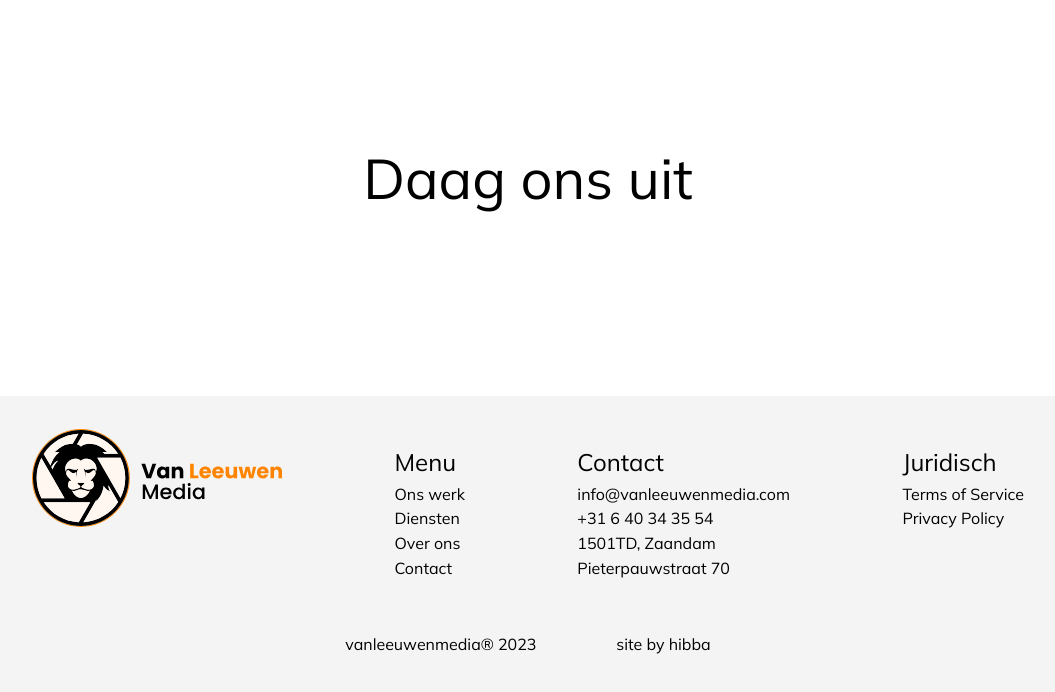
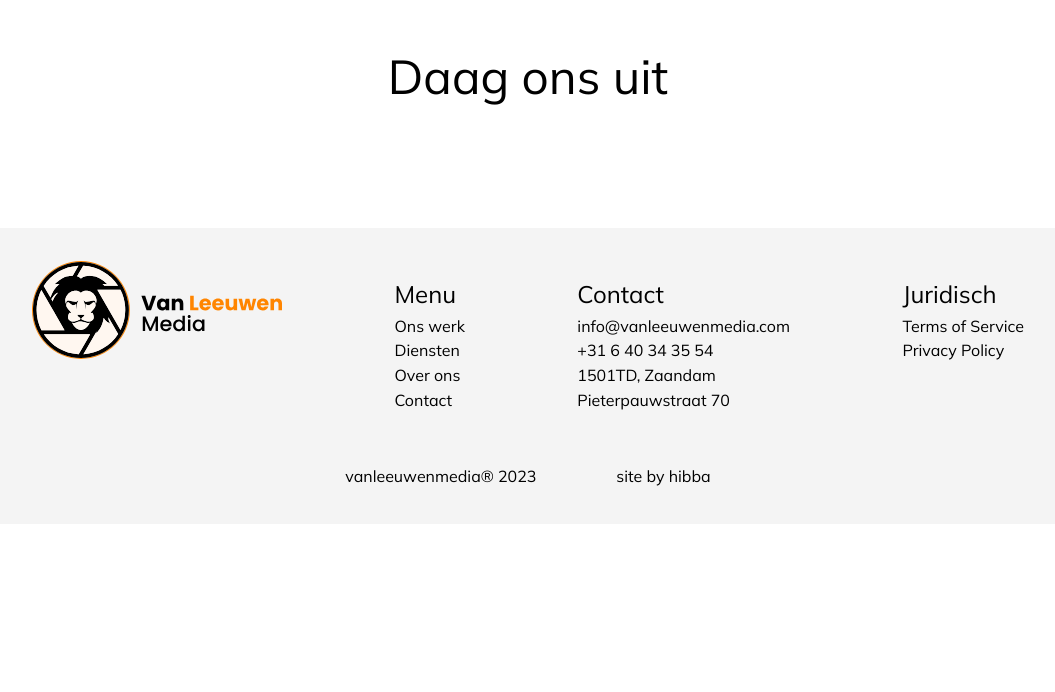
Before and after one commit to h1bba/van-leeuwen-media, a Next.js app: page / in a window 1280 px wide. Shown: the part 3506-4198 px from the top of the page, without its empty margins (112-1167 px from the left). After the commit the page ends 4030 px from the top, so only its background shows below. Built offline with nearby package versions, Linux system fonts and the light colour scheme.

Commit message:
ctabanner fix

```diff
--- a/app/components/ctabanner/Ctabanner.jsx
+++ b/app/components/ctabanner/Ctabanner.jsx
@@ -1,5 +1,5 @@
 'use client'
-import React, { useRef } from 'react';
+import React, { useRef, useEffect, useState } from 'react';
 import { useScroll, useTransform, motion } from 'framer-motion';
 import styles from './Ctabanner.module.css';
 
@@ -10,27 +10,48 @@ const Ctabanner = () => {
         offset: ['start end', 'end start'],
     });
 
-    const scale = useTransform(scrollYProgress, [0, 0.5], [1, 16]);
-    const translateY = useTransform(scrollYProgress, [0, 1], [0, 16]);
-    const fontSize = useTransform(scrollYProgress, [0, 0.5], ['1.5rem', '10rem']);
-    const borderRadius = useTransform(scrollYProgress, [0, 0.4], ['0px', '3em']);
-    const maxWidth = useTransform(scrollYProgress, [0, 1], ['100%', '90%']);
-    const backgroundColor = useTransform(scrollYProgress, [0, 1], ['black', 'white']);
+    const [windowWidth, setWindowWidth] = useState(null);
 
-    // Check if the viewport width is less than a certain value (e.g., 768 for mobile devices)
-    const isMobile = typeof window !== 'undefined' && window.innerWidth < 1024;
+    useEffect(() => {
+        const handleResize = () => {
+            setWindowWidth(window.innerWidth);
+        };
+
+        // Add an event listener when the component mounts
+        window.addEventListener('resize', handleResize);
+        // Initialize the windowWidth state
+        setWindowWidth(window.innerWidth);
+
+        // Clean up the event listener when the component unmounts
+        return () => {
+            window.removeEventListener('resize', handleResize);
+        };
+    }, []);
+
+    const fontSize = useTransform(
+        scrollYProgress,
+        [0, 0.5],
+        [
+            '1.5rem',
+            windowWidth <= 425
+                ? '3rem'
+                : windowWidth <= 768
+                    ? '4rem'
+                    : windowWidth <= 1024
+                        ? '5rem'
+                        : '10rem',
+        ]
+    );
 
     return (
         <>
-            {!isMobile && (
-                <a href='/contact'>
-                    <motion.div ref={targetRef} style={{ borderRadius, maxWidth, backgroundColor, alignSelf: 'center' }} className={styles.ctabox}>
-                        <motion.p ref={targetRef} style={{ fontSize, translateY }} className={styles.ctatext}>
-                            Daag ons uit
-                        </motion.p>
-                    </motion.div>
-                </a>
-            )}
+            <a href="/contact">
+                <motion.div ref={targetRef} style={{ alignSelf: 'center' }} className={styles.ctabox}>
+                    <motion.p ref={targetRef} style={{ fontSize }} className={styles.ctatext}>
+                        Daag ons uit
+                    </motion.p>
+                </motion.div>
+            </a>
         </>
     );
 };
--- a/app/components/ctabanner/Ctabanner.module.css
+++ b/app/components/ctabanner/Ctabanner.module.css
@@ -1,14 +1,16 @@
 .ctabox {
-    overflow: hidden;
-    margin: 0 auto;
+    overflow: visible;
+    margin: 0 auto 2em auto;
     position: relative;
     display: flex;
+    align-items: center;
     justify-content: center;
-    align-items: center;
-    height: 55vh;
+    height: 30vh;
     background-color: white;
-    width: 100%;
+    width: 80%;
     z-index: 1;
+    text-align: center;
+    transform-origin: center;
 }
 
 .ctatext {
@@ -16,10 +18,17 @@
     font-weight: 400;
     text-align: center;
     /* transition: 0.2s ease; */
-
+    white-space: nowrap;
 }
 
 .ctatext:hover {
     color: var(--var-color-orange);
     /* transition: 0.2s ease; */
 }
+
+@media (max-width: 768px) {
+    .ctabox {
+        width: 91%;
+        height: 25vh;
+    }
+}
--- a/app/components/showreel/Showreel.module.css
+++ b/app/components/showreel/Showreel.module.css
@@ -54,6 +54,10 @@
         overflow: hidden;
         scroll-snap-align: start;
     }
+
+    .outershowreel {
+        margin-top: 2em;
+    }
 }
 
 @media (max-width: 768px) {
--- a/next.config.js
+++ b/next.config.js
@@ -1,7 +1,15 @@
 // next.config.js
+const nextConfig = {
+  output: 'export',
+  images: {
+    unoptimized: true,
+  },
+};
 
-module.exports = {
-    images: {
-      domains: ['vanleeuwenmedia.s3.eu-central-1.amazonaws.com'],
-    },
-  };
+module.exports = nextConfig
+
+// module.exports = {
+//     images: {
+//       domains: ['vanleeuwenmedia.s3.eu-central-1.amazonaws.com'],
+//     },
+//   };
--- a/package.json
+++ b/package.json
@@ -6,6 +6,7 @@
     "dev": "next dev",
     "build": "next build",
     "start": "next start",
+    "export": "next build && next export",
     "lint": "next lint"
   },
   "dependencies": {
@@ -14,18 +15,17 @@
     "@fontsource/nunito-sans": "^5.0.3",
     "@mui/icons-material": "^5.11.16",
     "@mui/material": "^5.13.5",
+    "@react-hook/media-query": "^1.1.1",
     "eslint": "8.41.0",
     "eslint-config-next": "13.4.4",
     "framer-motion": "^10.12.17",
-    "gsap": "^3.12.2",
     "next": "13.4.4",
     "react": "^18.2.0",
     "react-animated-cursor": "^2.11.2",
     "react-dom": "^18.2.0",
     "react-icons": "^4.9.0",
     "react-player": "^2.12.0",
-    "slick-carousel": "^1.8.1",
-    "swiper": "^10.2.0"
+    "slick-carousel": "^1.8.1"
   },
   "devDependencies": {
     "@types/node": "20.3.0",
```
Also changed, not shown: 1 other file (tests, documents, lock files or other folders).
